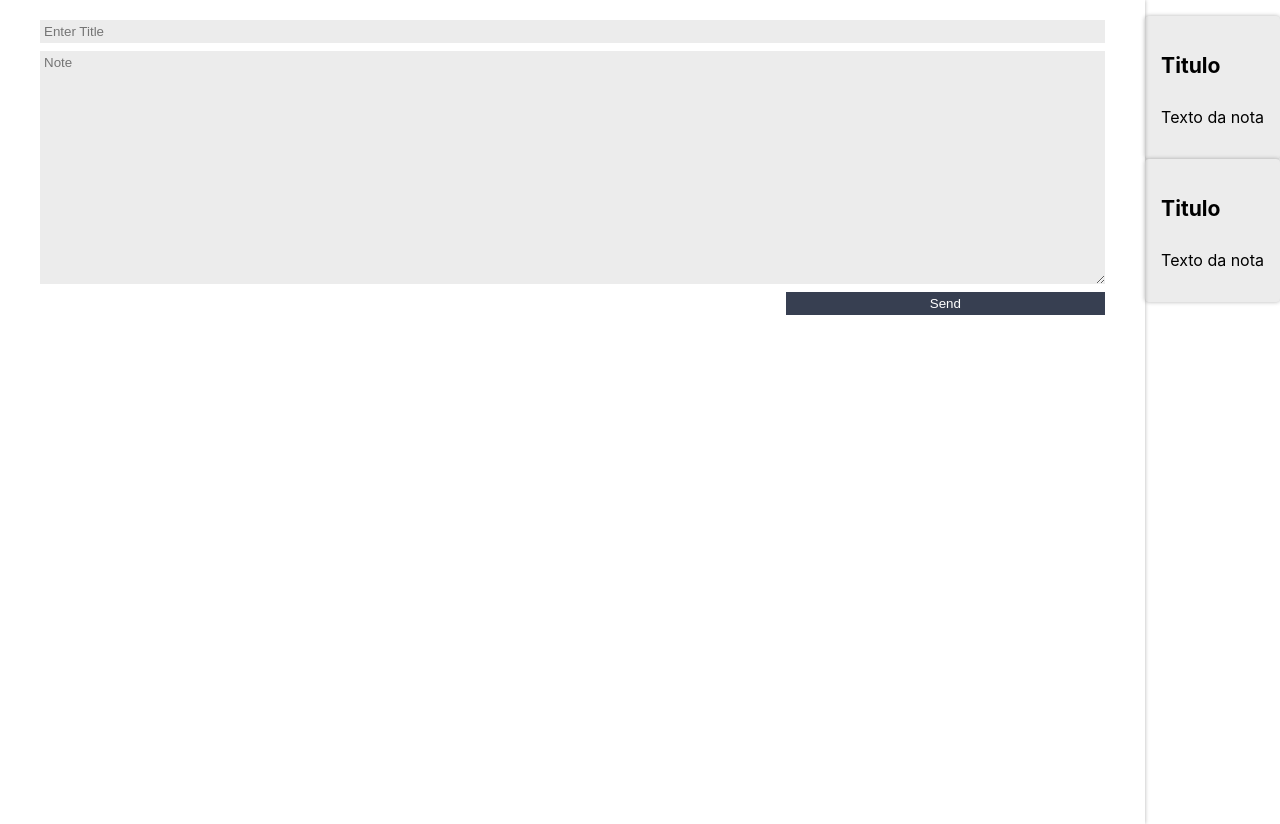
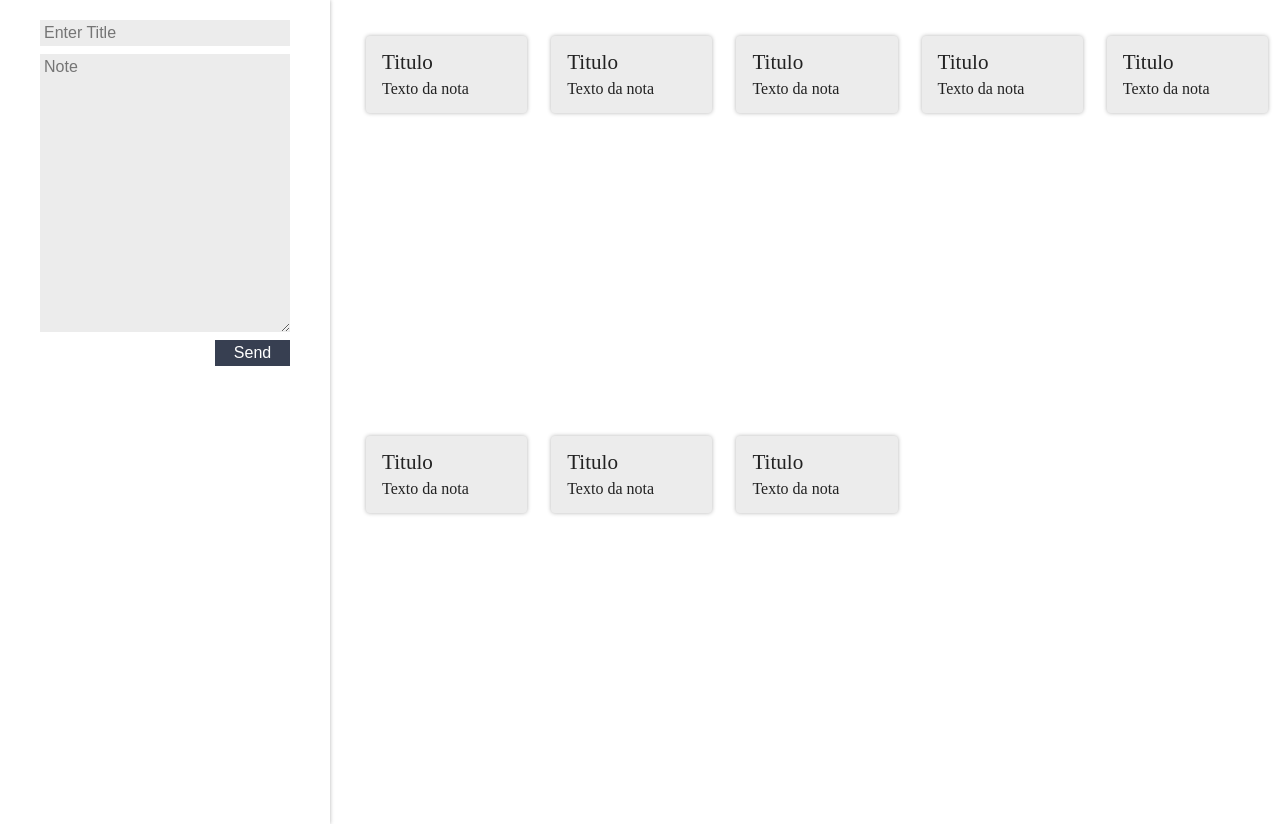
Before and after one commit to fernandohcorrea/alura-react-funcioinamento, a React (Create React App) app: page / in a window 1280 px wide. Built offline with nearby package versions, Linux system fonts and the light colour scheme.

Commit message:
20201207 - Binds de Funções no React JS

```diff
--- a/src/assets/index.css
+++ b/src/assets/index.css
@@ -1,23 +1,442 @@
-@var(--fundo-detalhes, #ccc);
+
+html,
+body,
+div,
+span,
+applet,
+object,
+iframe,
+h1,
+h2,
+h3,
+h4,
+h5,
+h6,
+p,
+blockquote,
+pre,
+a,
+abbr,
+acronym,
+address,
+big,
+cite,
+code,
+del,
+dfn,
+em,
+img,
+ins,
+kbd,
+q,
+s,
+samp,
+small,
+strike,
+strong,
+sub,
+sup,
+tt,
+var,
+b,
+u,
+i,
+center,
+dl,
+dt,
+dd,
+ol,
+ul,
+li,
+fieldset,
+form,
+label,
+legend,
+table,
+caption,
+tbody,
+tfoot,
+thead,
+tr,
+th,
+td,
+article,
+aside,
+canvas,
+details,
+embed,
+figure,
+figcaption,
+footer,
+header,
+hgroup,
+menu,
+nav,
+output,
+ruby,
+section,
+summary,
+time,
+mark,
+audio,
+video {
+  margin: 0;
+  padding: 0;
+  border: 0;
+  font-size: 100%;
+  font: inherit;
+  vertical-align: baseline;
+}
+
+/* make sure to set some focus styles for accessibility */
+:focus {
+  outline: 0;
+}
+
+/* HTML5 display-role reset for older browsers */
+article,
+aside,
+details,
+figcaption,
+figure,
+footer,
+header,
+hgroup,
+menu,
+nav,
+section {
+  display: block;
+}
 
 body {
-  margin: 0;
-  font-family: -apple-system, BlinkMacSystemFont, 'Segoe UI', 'Roboto', 'Oxygen',
-    'Ubuntu', 'Cantarell', 'Fira Sans', 'Droid Sans', 'Helvetica Neue',
-    sans-serif;
-  -webkit-font-smoothing: antialiased;
-  -moz-osx-font-smoothing: grayscale;
+  line-height: 1;
 }
 
-code {
-  font-family: source-code-pro, Menlo, Monaco, Consolas, 'Courier New', monospace;
+ol,
+ul {
+  list-style: none;
 }
 
-ul {
-   padding: 0;
+blockquote,
+q {
+  quotes: none;
 }
 
-li {
-  list-style: none;
+blockquote:before,
+blockquote:after,
+q:before,
+q:after {
+  content: "";
+  content: none;
+}
+
+table {
+  border-collapse: collapse;
+  border-spacing: 0;
+}
+
+input[type="search"]::-webkit-search-cancel-button,
+input[type="search"]::-webkit-search-decoration,
+input[type="search"]::-webkit-search-results-button,
+input[type="search"]::-webkit-search-results-decoration {
+  -webkit-appearance: none;
+  -moz-appearance: none;
+}
+
+input[type="search"] {
+  -webkit-appearance: none;
+  -moz-appearance: none;
+  -webkit-box-sizing: content-box;
+  -moz-box-sizing: content-box;
+  box-sizing: content-box;
+}
+
+textarea {
+  overflow: auto;
+  vertical-align: top;
+  resize: vertical;
+}
+
+/**
+ * Correct `inline-block` display not defined in IE 6/7/8/9 and Firefox 3.
+ */
+
+audio,
+canvas,
+video {
+  display: inline-block;
+  *display: inline;
+  *zoom: 1;
+  max-width: 100%;
+}
+
+/**
+ * Prevent modern browsers from displaying `audio` without controls.
+ * Remove excess height in iOS 5 devices.
+ */
+
+audio:not([controls]) {
+  display: none;
+  height: 0;
+}
+
+/**
+ * Address styling not present in IE 7/8/9, Firefox 3, and Safari 4.
+ * Known issue: no IE 6 support.
+ */
+
+[hidden] {
+  display: none;
+}
+
+/**
+ * 1. Correct text resizing oddly in IE 6/7 when body `font-size` is set using
+ *    `em` units.
+ * 2. Prevent iOS text size adjust after orientation change, without disabling
+ *    user zoom.
+ */
+
+html {
+  font-size: 100%; /* 1 */
+  -webkit-text-size-adjust: 100%; /* 2 */
+  -ms-text-size-adjust: 100%; /* 2 */
+}
+
+/**
+ * Address `outline` inconsistency between Chrome and other browsers.
+ */
+
+a:focus {
+  outline: thin dotted;
+}
+
+/**
+ * Improve readability when focused and also mouse hovered in all browsers.
+ */
+
+a:active,
+a:hover {
+  outline: 0;
+}
+
+/**
+ * 1. Remove border when inside `a` element in IE 6/7/8/9 and Firefox 3.
+ * 2. Improve image quality when scaled in IE 7.
+ */
+
+img {
+  border: 0; /* 1 */
+  -ms-interpolation-mode: bicubic; /* 2 */
+}
+
+/**
+ * Address margin not present in IE 6/7/8/9, Safari 5, and Opera 11.
+ */
+
+figure {
+  margin: 0;
+}
+
+/**
+ * Correct margin displayed oddly in IE 6/7.
+ */
+
+form {
+  margin: 0;
+}
+
+/**
+ * Define consistent border, margin, and padding.
+ */
+
+fieldset {
+  border: 1px solid #c0c0c0;
+  margin: 0 2px;
+  padding: 0.35em 0.625em 0.75em;
+}
+
+/**
+ * 1. Correct color not being inherited in IE 6/7/8/9.
+ * 2. Correct text not wrapping in Firefox 3.
+ * 3. Correct alignment displayed oddly in IE 6/7.
+ */
+
+legend {
+  border: 0; /* 1 */
+  padding: 0;
+  white-space: normal; /* 2 */
+  *margin-left: -7px; /* 3 */
+}
+
+/**
+ * 1. Correct font size not being inherited in all browsers.
+ * 2. Address margins set differently in IE 6/7, Firefox 3+, Safari 5,
+ *    and Chrome.
+ * 3. Improve appearance and consistency in all browsers.
+ */
+
+button,
+input,
+select,
+textarea {
+  font-size: 100%; /* 1 */
+  margin: 0; /* 2 */
+  vertical-align: baseline; /* 3 */
+  *vertical-align: middle; /* 3 */
+}
+
+/**
+ * Address Firefox 3+ setting `line-height` on `input` using `!important` in
+ * the UA stylesheet.
+ */
+
+button,
+input {
+  line-height: normal;
+}
+
+/**
+ * Address inconsistent `text-transform` inheritance for `button` and `select`.
+ * All other form control elements do not inherit `text-transform` values.
+ * Correct `button` style inheritance in Chrome, Safari 5+, and IE 6+.
+ * Correct `select` style inheritance in Firefox 4+ and Opera.
+ */
+
+button,
+select {
+  text-transform: none;
+}
+
+/**
+ * 1. Avoid the WebKit bug in Android 4.0.* where (2) destroys native `audio`
+ *    and `video` controls.
+ * 2. Correct inability to style clickable `input` types in iOS.
+ * 3. Improve usability and consistency of cursor style between image-type
+ *    `input` and others.
+ * 4. Remove inner spacing in IE 7 without affecting normal text inputs.
+ *    Known issue: inner spacing remains in IE 6.
+ */
+
+button,
+html input[type="button"], /* 1 */
+input[type="reset"],
+input[type="submit"] {
+  -webkit-appearance: button; /* 2 */
+  cursor: pointer; /* 3 */
+  *overflow: visible; /* 4 */
+}
+
+/**
+ * Re-set default cursor for disabled elements.
+ */
+
+button[disabled],
+html input[disabled] {
+  cursor: default;
+}
+
+/**
+ * 1. Address box sizing set to content-box in IE 8/9.
+ * 2. Remove excess padding in IE 8/9.
+ * 3. Remove excess padding in IE 7.
+ *    Known issue: excess padding remains in IE 6.
+ */
+
+input[type="checkbox"],
+input[type="radio"] {
+  box-sizing: border-box; /* 1 */
+  padding: 0; /* 2 */
+  *height: 13px; /* 3 */
+  *width: 13px; /* 3 */
+}
+
+/**
+ * 1. Address `appearance` set to `searchfield` in Safari 5 and Chrome.
+ * 2. Address `box-sizing` set to `border-box` in Safari 5 and Chrome
+ *    (include `-moz` to future-proof).
+ */
+
+input[type="search"] {
+  -webkit-appearance: textfield; /* 1 */
+  -moz-box-sizing: content-box;
+  -webkit-box-sizing: content-box; /* 2 */
+  box-sizing: content-box;
+}
+
+/**
+ * Remove inner padding and search cancel button in Safari 5 and Chrome
+ * on OS X.
+ */
+
+input[type="search"]::-webkit-search-cancel-button,
+input[type="search"]::-webkit-search-decoration {
+  -webkit-appearance: none;
+}
+
+/**
+ * Remove inner padding and border in Firefox 3+.
+ */
+
+button::-moz-focus-inner,
+input::-moz-focus-inner {
+  border: 0;
   padding: 0;
 }
+
+/**
+ * 1. Remove default vertical scrollbar in IE 6/7/8/9.
+ * 2. Improve readability and alignment in all browsers.
+ */
+
+textarea {
+  overflow: auto; /* 1 */
+  vertical-align: top; /* 2 */
+}
+
+/**
+ * Remove most spacing between table cells.
+ */
+
+table {
+  border-collapse: collapse;
+  border-spacing: 0;
+}
+
+html,
+button,
+input,
+select,
+textarea {
+  color: #222;
+}
+
+::-moz-selection {
+  background: #b3d4fc;
+  text-shadow: none;
+}
+
+::selection {
+  background: #b3d4fc;
+  text-shadow: none;
+}
+
+img {
+  vertical-align: middle;
+}
+
+fieldset {
+  border: 0;
+  margin: 0;
+  padding: 0;
+}
+
+textarea {
+  resize: vertical;
+}
+
+.chromeframe {
+  margin: 0.2em 0;
+  background: #ccc;
+  color: #000;
+  padding: 0.2em 0;
+}
--- a/src/components/FormCadastro/FormCadastro.jsx
+++ b/src/components/FormCadastro/FormCadastro.jsx
@@ -3,12 +3,35 @@
 import './formcadastro.css'
 
 class FormCadastro extends Component {
+
+  constructor() {
+    super();
+    this.title = "";
+    this.note = "";
+  }
+
+  onChangeTitle(event, scope){
+    this.title = event.target.value;
+  }
+
+  onChangeNote(event){
+    this.note = event.target.value;
+  }
+
+  onFormCadastroSubmit(event){
+    console.table([this.title, this.note]);
+    console.log("Enviar");
+    this.title = "";
+    this.note = "";
+    console.log("Apagar");
+  }
+
   render() {
     return (
-      <form className="form-cadastro">
-        <input type="text" className="form-cadastro-input" placeholder="Enter Title" />
-        <textarea placeholder="Note" className="form-cadastro-input" rows="15"></textarea>
-        <input type="button" name="Send" value="Send" className="form-cadastro-input form-cadastro-btn " />
+      <form className="form-cadastro" onSubmit={this.onFormCadastroSubmit.bind(this)}>
+        <input type="text" className="form-cadastro-input" placeholder="Enter Title" onChange={this.onChangeTitle.bind(this)} />
+        <textarea placeholder="Note" className="form-cadastro-input" rows="15" onChange={this.onChangeNote.bind(this)}></textarea>
+        <input type="button" name="Send" value="Send" className="form-cadastro-input form-cadastro-btn" onClick={this.onFormCadastroSubmit.bind(this)} />
       </form>
     );
   }
--- a/src/components/FormCadastro/formcadastro.css
+++ b/src/components/FormCadastro/formcadastro.css
@@ -6,6 +6,7 @@
     display: flex;
     flex-direction: column;
     padding: 12px 40px;
+    max-width: 250px;
 }
 
 .form-cadastro-input{
--- a/src/components/ListaDeNotas/ListaDeNotas.jsx
+++ b/src/components/ListaDeNotas/ListaDeNotas.jsx
@@ -1,5 +1,7 @@
 import React, { Component } from "react";
 import CardNota from "../CardNota/CardNota";
+
+import './listadenotas.css'
 
 class ListaDeNotas extends Component {
   state = {
@@ -12,15 +14,39 @@
         title: "qwe",
         text: "qweqweqwe",
       },
+      {
+        title: "qwe",
+        text: "qweqweqwe",
+      },
+      {
+        title: "qwe",
+        text: "qweqweqwe",
+      },
+      {
+        title: "qwe",
+        text: "qweqweqwe",
+      },
+      {
+        title: "qwe",
+        text: "qweqweqwe",
+      },
+      {
+        title: "qwe",
+        text: "qweqweqwe",
+      },
+      {
+        title: "zxc",
+        text: "zxczxczxc",
+      }
     ],
   };
 
   render() {
     return (
-      <ul className="list">
+      <ul className="lista-notas">
         {this.state.notas.map((NoteData, index) => {
           return (
-            <li key={index}>
+            <li key={index} className="lista-notas-item">
               <CardNota />
             </li>
           );
--- /dev/null
+++ b/src/components/ListaDeNotas/listadenotas.css
@@ -0,0 +1,16 @@
+.lista-notas {
+    background-color: var(--fundo);
+    flex-grow: 3;
+    display: grid;
+    grid-template-columns: auto auto auto auto auto;
+    list-style-type: none;
+    padding-left: 24px;
+    padding-top: 24px;
+}
+
+.lista-notas-item {
+    margin: 12px;
+    max-width: 240px;
+    max-height: 400px;
+    display: inline;
+}
```
